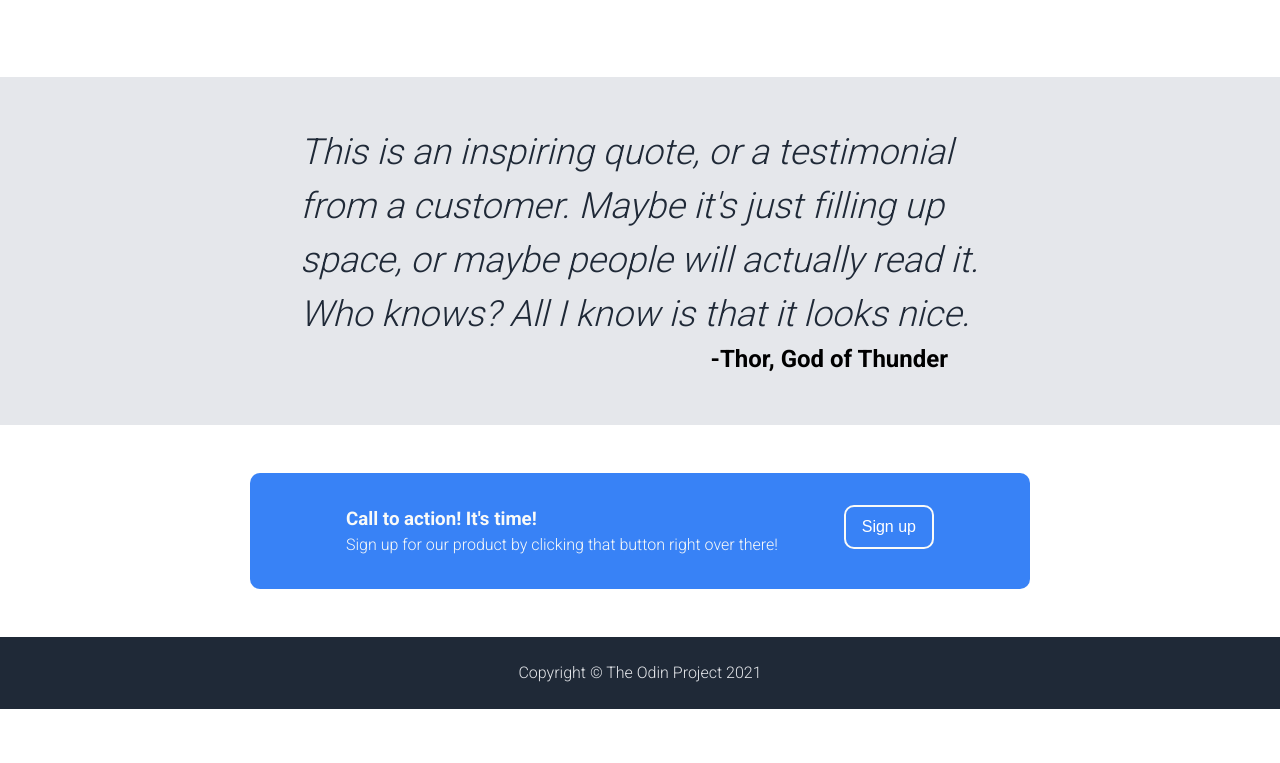
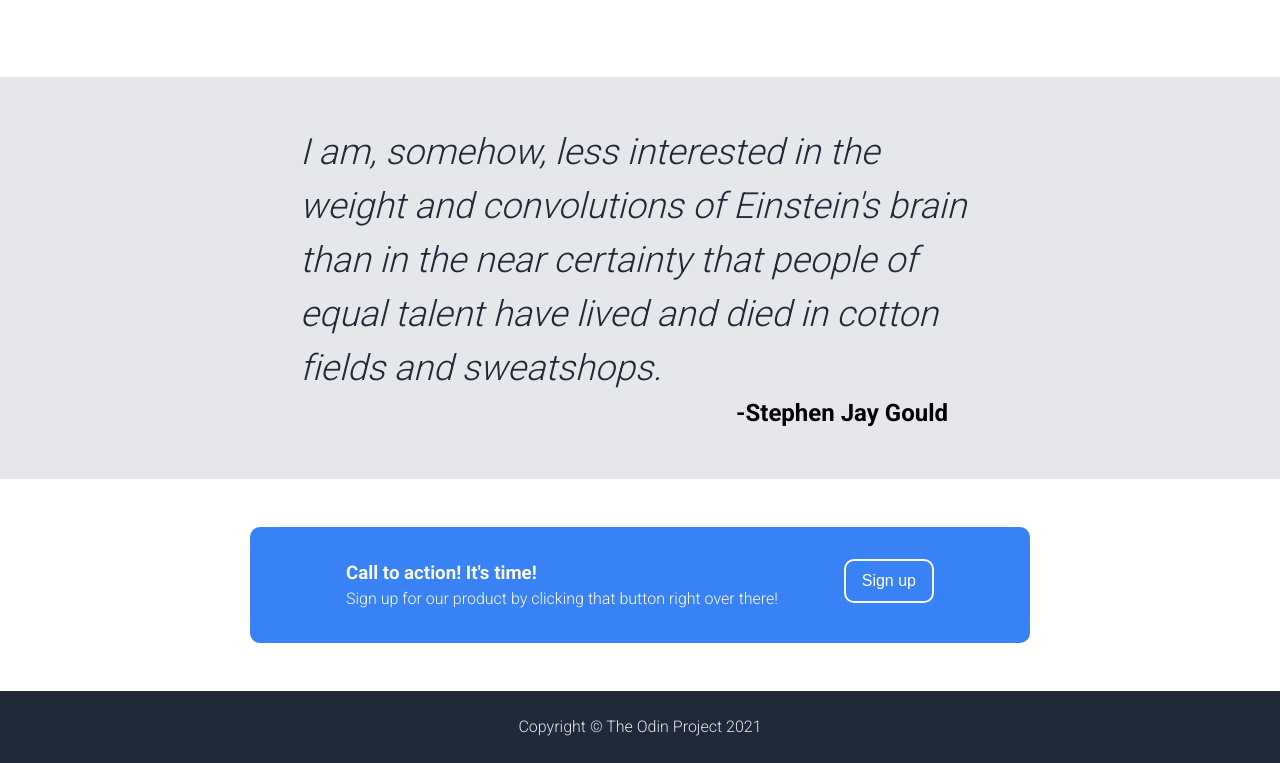
Before and after one commit to James-Loewen/Landing-Page-The-Odin-Project, a plain HTML site: page index.html in a window 1280 px wide. Shown: the part 860-1623 px from the top of the page. Before the commit the page ends 1569 px from the top, so only its background shows below. Drawn offline with Linux system fonts and the light colour scheme.

Commit message:
Change text of quote section
New quote is from Stephen Jay Gould. That neat one
about Einstein and what have you...

```diff
--- a/index.html
+++ b/index.html
@@ -56,9 +56,8 @@
     </div>
   </div>
   <div id="quote" class="quote container">
-    <p class="quote-text">This is an inspiring quote, or a testimonial from a customer. Maybe it's just filling up
-      space, or maybe people will actually read it. Who knows? All I know is that it looks nice.</p>
-    <span class="author">-Thor, God of Thunder</span>
+    <p class="quote-text">I am, somehow, less interested in the weight and convolutions of Einstein's brain than in the near certainty that people of equal talent have lived and died in cotton fields and sweatshops.</p>
+    <span class="author">-Stephen Jay Gould</span>
   </div>
   <div class="action">
     <div class="action-card">
```
